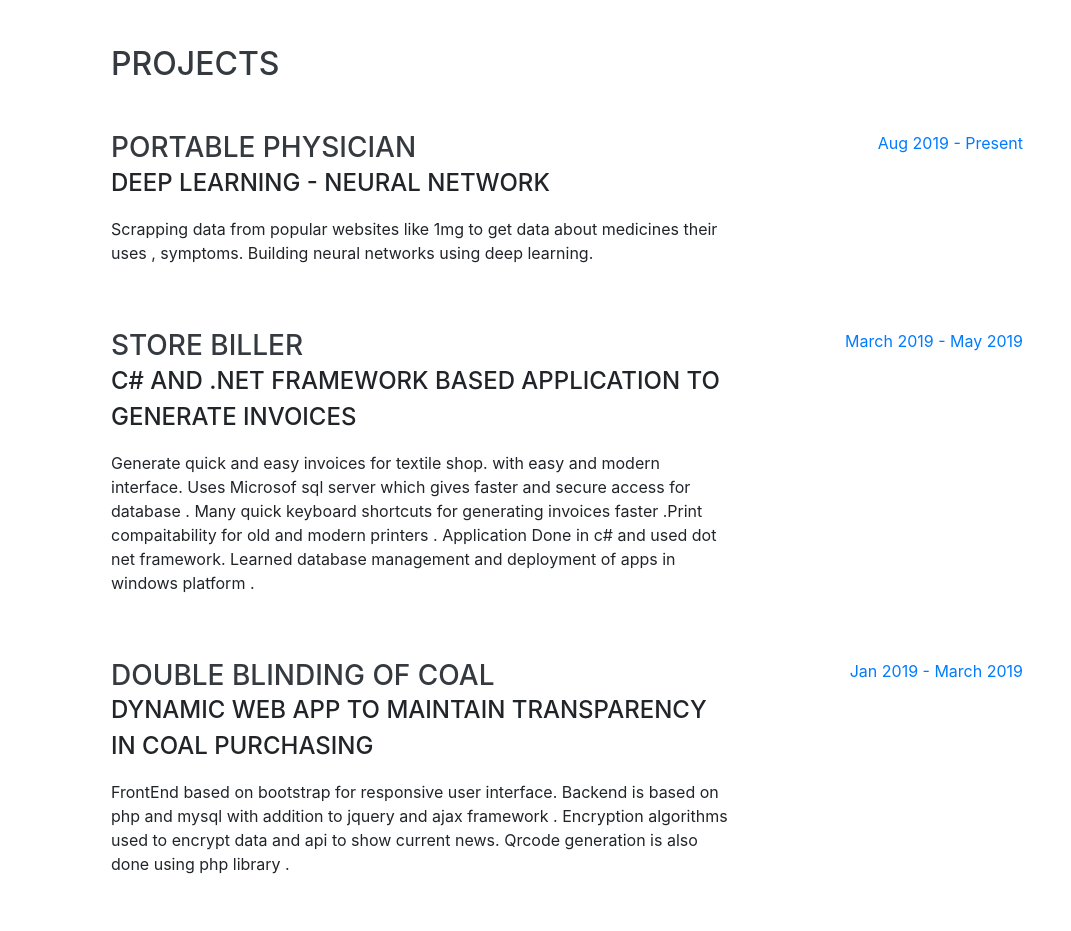
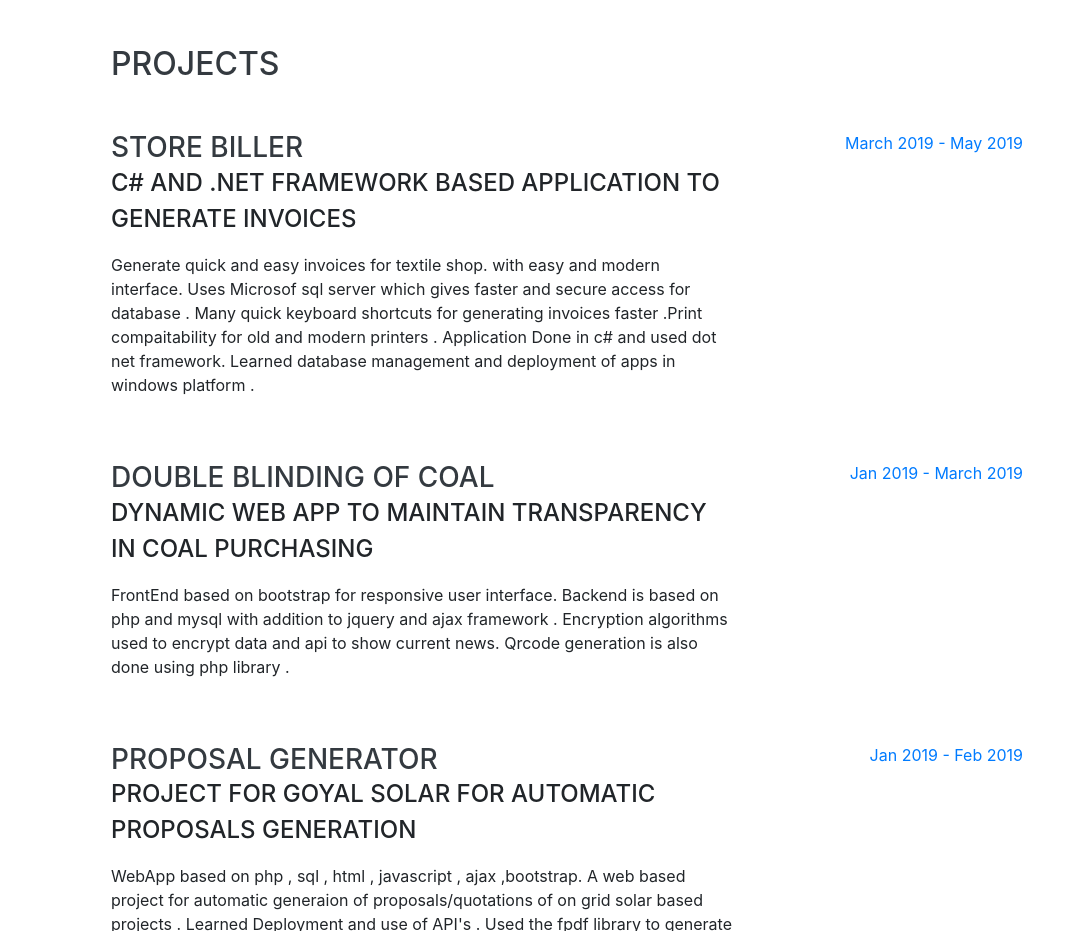
Before and after one commit to harshanilgoyal/harshanilgoyal.github.io, a website with bundled scripts: page index.html in a window 1280 px wide. Shown: the part 804-1735 px from the top of the page, without its empty margins (209-1280 px from the left). Built offline with nearby package versions, Linux system fonts and the light colour scheme; a web font is replaced by a local one.

Commit message:
Update index.html

```diff
--- a/index.html
+++ b/index.html
@@ -107,7 +107,7 @@
       <div class="w-100">
         <h2 class="mb-5">PROJECTS</h2>
 
-        <div class="resume-item d-flex flex-column flex-md-row justify-content-between mb-5">
+        <!---<div class="resume-item d-flex flex-column flex-md-row justify-content-between mb-5">
           <div class="resume-content">
             <h3 class="mb-0">Portable Physician</h3>
             <div class="subheading mb-3">Deep Learning - Neural Network</div>
@@ -116,7 +116,7 @@
           <div class="resume-date text-md-right">
             <span class="text-primary">Aug 2019 - Present</span>
           </div>
-        </div>
+        </div>--->
 
         <div class="resume-item d-flex flex-column flex-md-row justify-content-between mb-5">
           <div class="resume-content">
```
